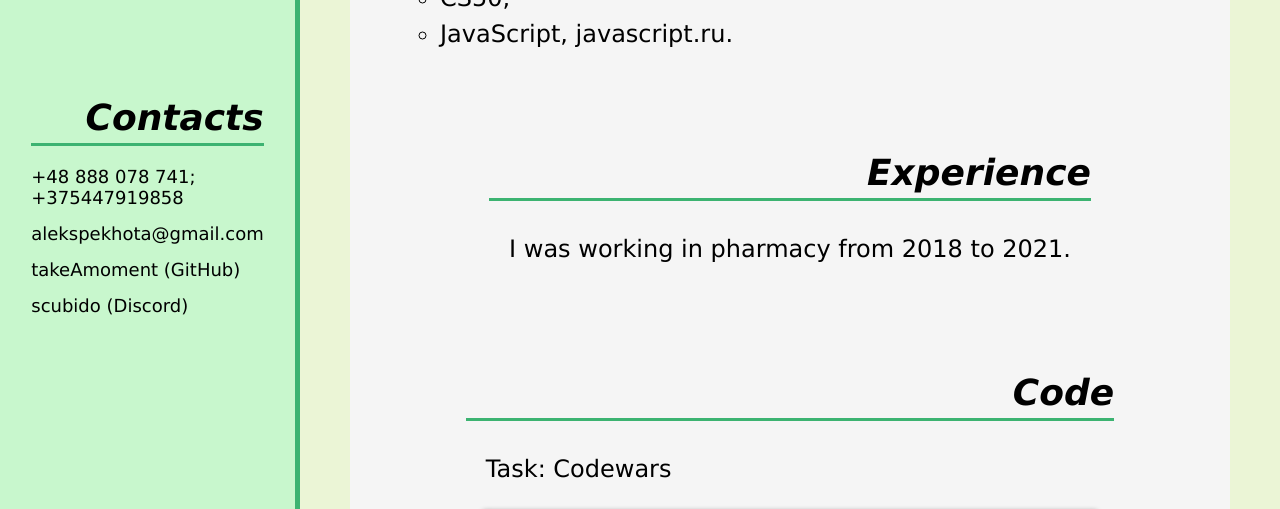
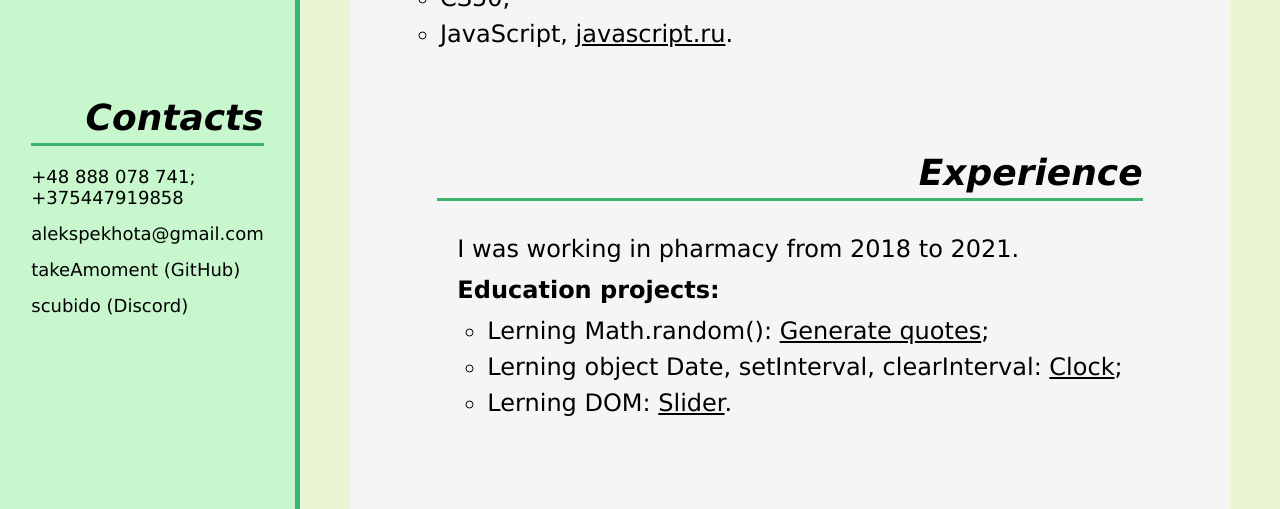
Before and after one commit to takeAmoment/rsschool-cv-st0, a plain HTML site: page index.html in a window 1280 px wide. Shown: the part 997-1506 px from the top of the page. Drawn offline with Linux system fonts and the light colour scheme.

Commit message:
feat: add experience

```diff
--- a/index.html
+++ b/index.html
@@ -160,6 +160,12 @@
                     <h2 id="experience-title">Experience</h2>
                     <div class="experience-content">
                         <p>I was working in pharmacy from 2018 to 2021.</p>
+                        <p><span>Education projects:</span></p>
+                        <ul>
+                            <li>Lerning Math.random(): <a href="https://takeamoment.github.io/generate_quotes/">Generate quotes</a>;</li>
+                            <li>Lerning object Date, setInterval, clearInterval: <a href="https://takeamoment.github.io/my_clock/index.html">Clock</a>;</li>
+                            <li>Lerning DOM: <a href="https://takeamoment.github.io/slider/">Slider</a>.</li>
+                        </ul>
                     </div>
                 </section>
                 <section class="code">
@@ -212,8 +218,8 @@
                 </div>
                 <nav class="footer-menu">
                     <ul class="footer-list">
-                        <li>&#169; December 2021</li>
-                        <li><a href="//github.com/takeAmoment">My GitHub</a></li>
+                        <li>&#169; 2021</li>
+                        <li><a href="https://github.com/takeAmoment/">My GitHub</a></li>
                     </ul>
                 </nav>
             </div>
--- a/style/style.css
+++ b/style/style.css
@@ -141,7 +141,8 @@ h1{
 .education-content{
     padding: 30px 20px;
 }
-.education-content span{
+.education-content span,
+.experience-content span{
     font-weight: bold;
 }
 .courses li{
@@ -152,26 +153,39 @@ h1{
     padding: 0px;
 }
 .courses a{
-    text-decoration: none;
+    text-decoration: underline;
     color: black;
 }
 .courses a:hover{
     text-decoration: underline;
-    color: rgba(0, 0, 0, 0.795);
+    color: mediumseagreen;
 }
 .experience-content{
     padding: 30px 20px;
+}
+.experience-content ul li{
+    font-size: 24px;
+    line-height: 36px;
+    list-style:circle;
+    margin-left: 30px;
+    padding: 0px;
+}
+.experience ul li a{
+    color: black;
+}
+.experience ul li a:hover{
+    text-decoration: underline;
+    color:mediumseagreen;
 }
 .code-content{
     padding: 30px 20px;
 }
 .code-content a{
-    text-decoration: none;
     color: black
 }
 .code-content a:hover{
     text-decoration: underline;
-    color: rgba(0, 0, 0, 0.774);
+    color: mediumseagreen;
 }
 pre{
     margin-top: 20px;
@@ -181,7 +195,7 @@ pre{
     box-shadow: 0px 2px 5px 3px grey;
 }
 .english-content{
-    padding: 30px 20px;
+    padding: 60px 20px 30px 20px;
     display: flex;
     flex-direction: row;
     justify-content: space-between;
```
